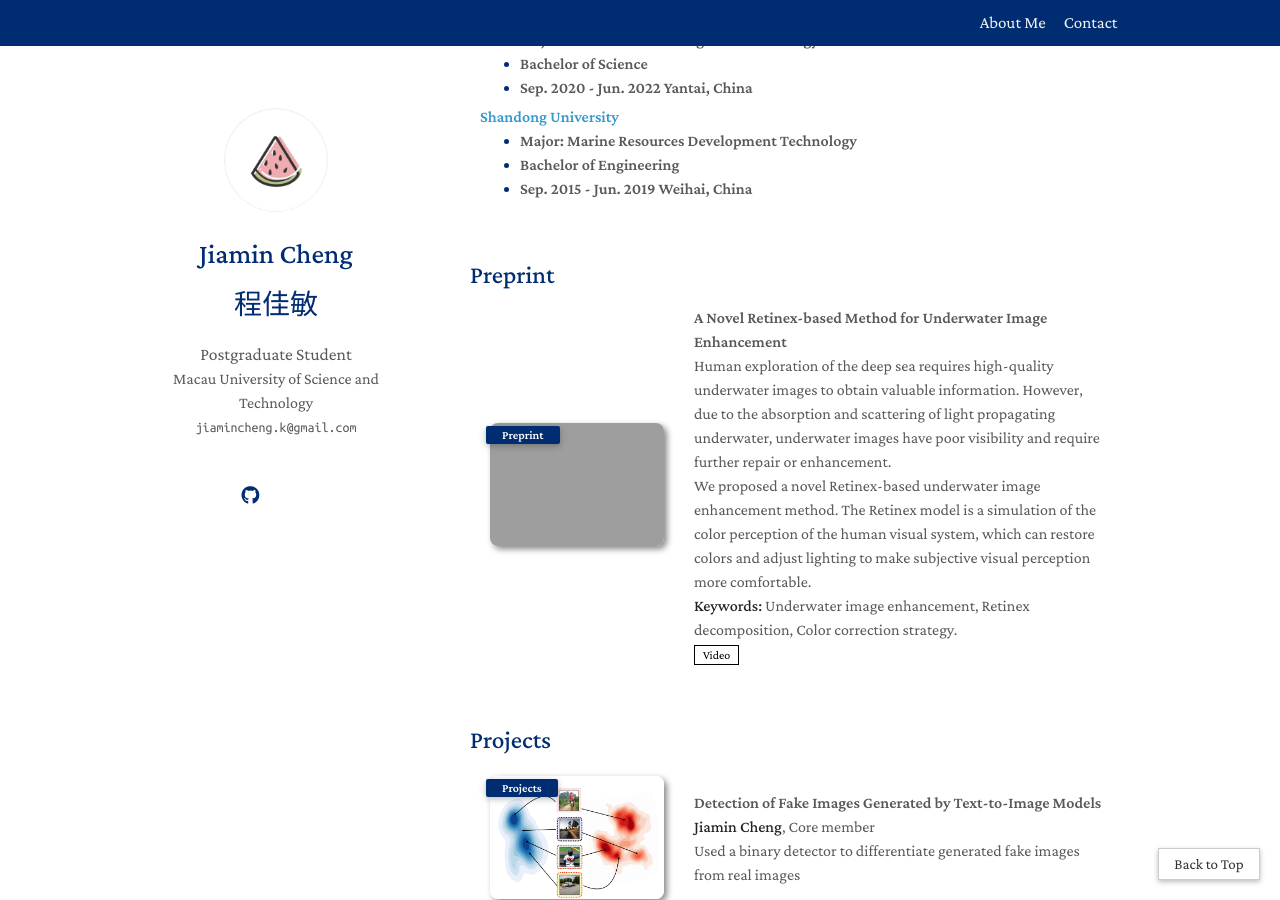
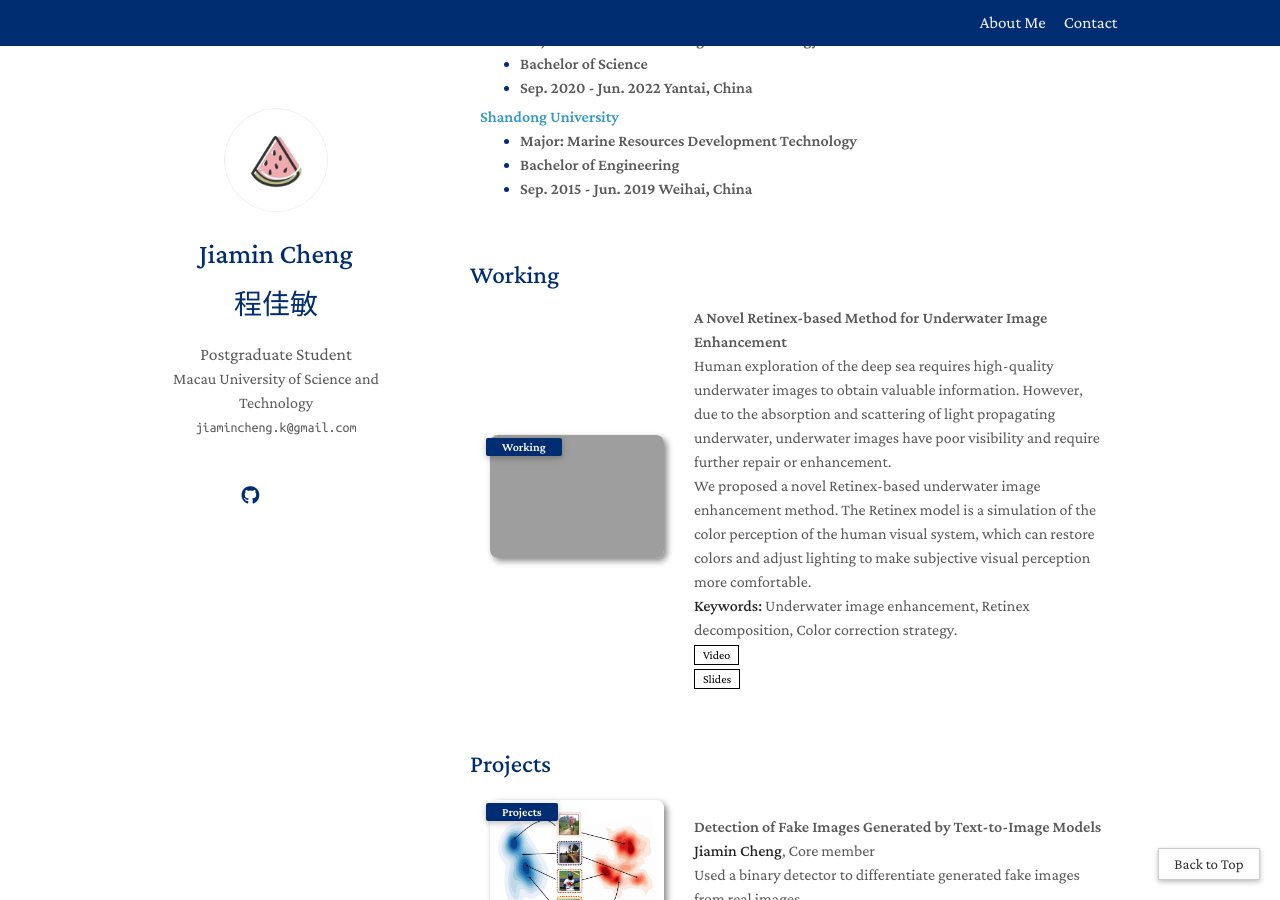
Before and after one commit to jiamincheng/jiamincheng.github.io, a Jekyll site: the page built from index.md, in a window 1280 px wide and 900 px high, scrolled down 471 px. Built offline with Jekyll 4.4.1, drawn with Linux system fonts in a browser that asks for light colours; a style sheet for code colours, icons or effects is not loaded; grey boxes are pictures that could not be loaded.

Commit message:
Update preprint.md

```diff
--- a/_includes/preprint.md
+++ b/_includes/preprint.md
@@ -1,6 +1,6 @@
 <h1 id="publications"></h1>
 
-<h2 style="margin: 60px 0px -15px;">Preprint</h2>
+<h2 style="margin: 60px 0px -15px;">Working</h2>
 
 
 <div class="publications">
@@ -13,7 +13,7 @@
 <div class="pub-row">
   <div class="col-sm-3 abbr" style="position: relative;padding-right: 15px;padding-left: 15px;">
     <img src="files/figs/preprint/uie1.png" class="teaser img-fluid z-depth-1">
-            <abbr class="badge">Preprint</abbr>
+            <abbr class="badge">Working</abbr>
   </div>
   <div class="col-sm-9" style="position: relative;padding-right: 15px;padding-left: 20px;">
       <div class="title">A Novel Retinex-based Method for Underwater Image Enhancement</div>
@@ -25,6 +25,9 @@
     <div class="links">
       <a href="https://youtu.be/D2sRUVyj0YU" class="btn btn-sm z-depth-0" role="button" target="_blank" style="font-size:12px;">Video</a>
     </div>
+    <div class="links">
+      <a src="files/figs/preprint/uie1.pdf" class="btn btn-sm z-depth-0" role="button" target="_blank" style="font-size:12px;">Slides</a>
+    </div>
   </div>
 </div>
 </li>
```
